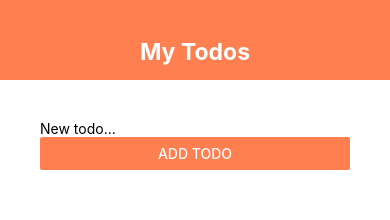
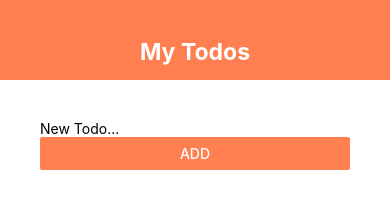
Before and after one commit to mason-cheung/React-Native-TodoApp-CrossPlatformAssignement1, a React Native app: screen / in a window 390 px wide. Shown: the top 220 px of the page. Built offline with nearby package versions, Linux system fonts and the light colour scheme.

Commit message:
Updated some codes

```diff
--- a/components/addTodo.js
+++ b/components/addTodo.js
@@ -12,10 +12,10 @@ export default function AddTodo({ submitHandler }) {
       <View>
         <TextInput
           style={StyleSheet.input}
-          placeholder="New todo..."
+          placeholder="New Todo..."
           onChangeText={changeHandler}
         />
-        <Button onPress={() => submitHandler(text)} title='Add todo' color='coral' />
+        <Button onPress={() => submitHandler(text)} title='Add' color='coral'/>
       </View>
     );
 }
--- a/components/todoItem.js
+++ b/components/todoItem.js
@@ -15,7 +15,7 @@ const styles = StyleSheet.create({
         marginTop: 16,
         borderColor: '#bbb',
         borderWidth: 1,
-        borderStyle: 'dashed',
+        borderStyle: 'solid',
         borderRadius: 10
     }
 })
```
